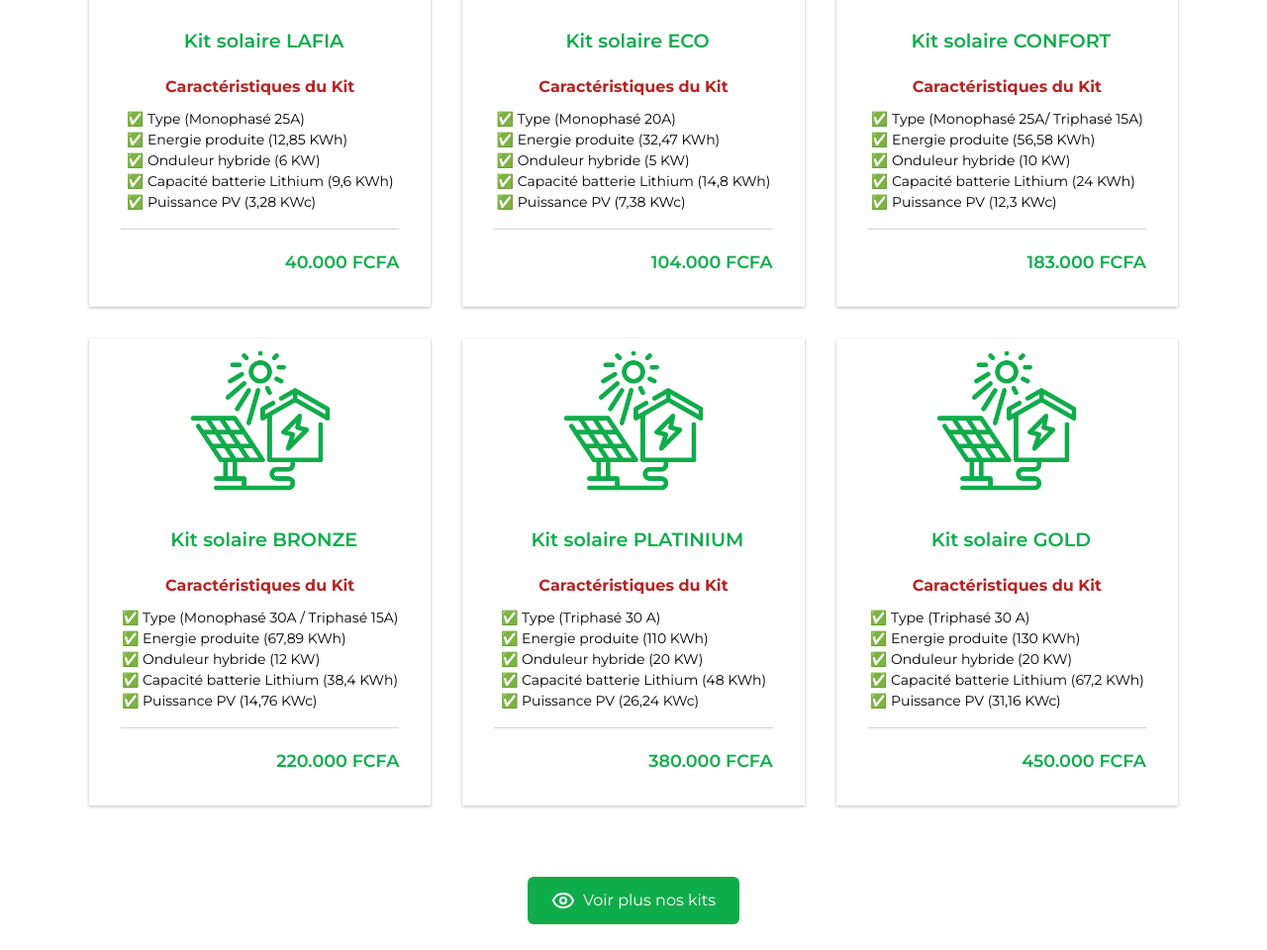
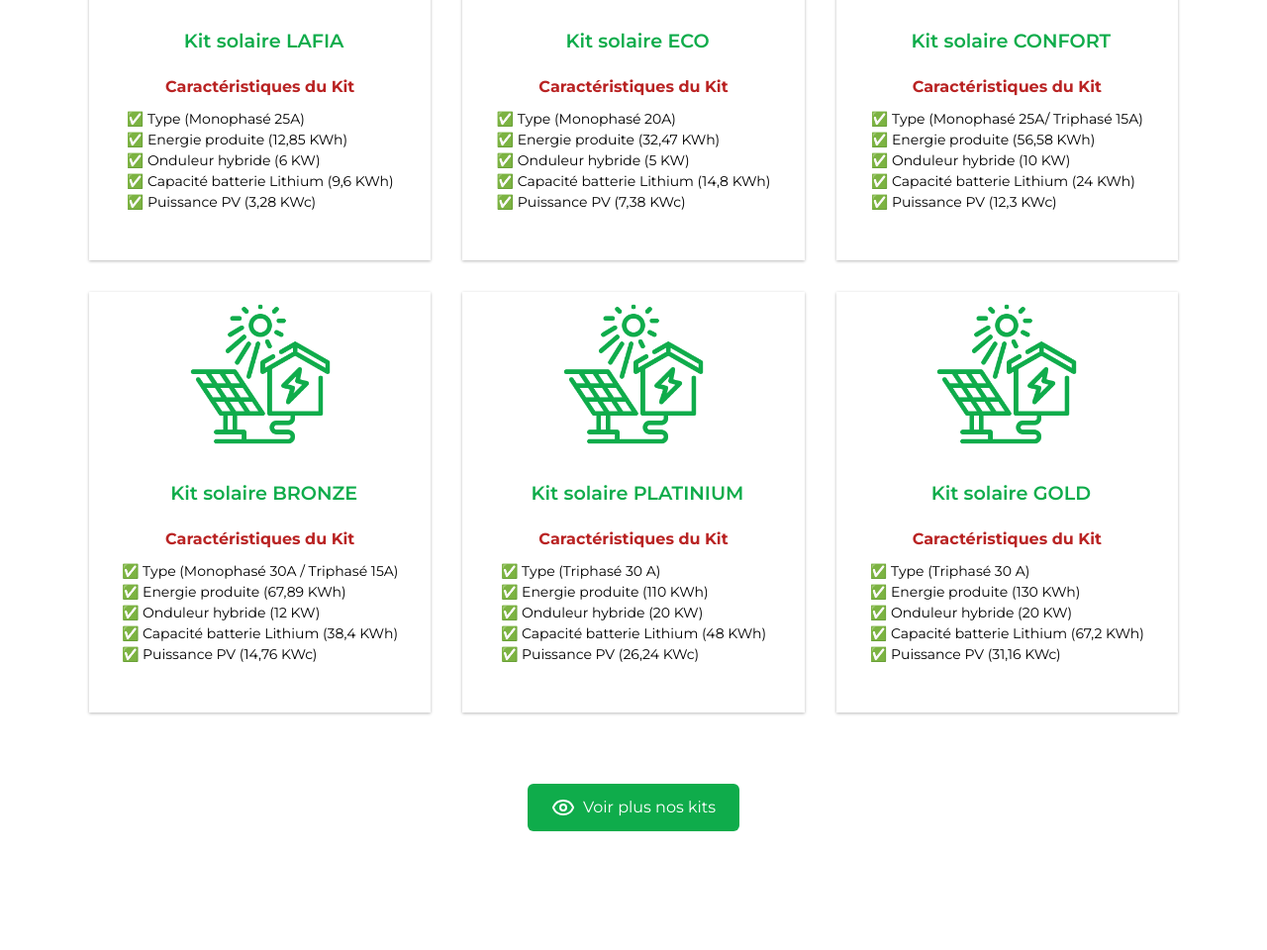
Before and after one commit to cheikh236/b2ei-test, a plain HTML site: page kit.html in a window 1280 px wide. Shown: the part 681-1641 px from the top of the page at 99% size. Drawn offline with nearby package versions, Linux system fonts and the light colour scheme; a script that the page names is missing; a web font is replaced by a local one.

Commit message:
update10

```diff
--- a/kit.html
+++ b/kit.html
@@ -249,9 +249,6 @@
                             ✅ Puissance PV (3,28 KWc) <br>
                         </p>
                     </div>
-                    <div class="price-c">
-                        <p style="color: #0fac4b;">40.000 FCFA</p>
-                    </div>
                 </div>
             </div>
 
@@ -271,9 +268,6 @@
                             ✅ Capacité batterie Lithium (14,8 KWh) <br>
                             ✅ Puissance PV (7,38 KWc) <br>
                         </p>
-                    </div>
-                    <div class="price-c">
-                        <p style="color: #0fac4b;">104.000 FCFA</p>
                     </div>
 
                 </div>
@@ -295,9 +289,6 @@
                             ✅ Puissance PV (12,3 KWc) <br>
                         </p>
                     </div>
-                    <div class="price-c">
-                        <p style="color: #0fac4b;">183.000 FCFA</p>
-                    </div>
                 </div>
             </div>
             <!-- sevice 4 -->
@@ -316,9 +307,6 @@
                             ✅ Capacité batterie Lithium (38,4 KWh) <br>
                             ✅ Puissance PV (14,76 KWc) <br>
                         </p>
-                    </div>
-                    <div class="price-c">
-                        <p style="color: #0fac4b;">220.000 FCFA</p>
                     </div>
 
                 </div>
@@ -340,9 +328,6 @@
                             ✅ Puissance PV (26,24 KWc) <br>
                         </p>
                     </div>
-                    <div class="price-c">
-                        <p style="color: #0fac4b;">380.000 FCFA</p>
-                    </div>
 
                 </div>
             </div>
@@ -362,9 +347,6 @@
                             ✅ Capacité batterie Lithium (67,2 KWh) <br>
                             ✅ Puissance PV (31,16 KWc) <br>
                         </p>
-                    </div>
-                    <div class="price-c">
-                        <p style="color: #0fac4b;">450.000 FCFA</p>
                     </div>
 
                 </div>
```
